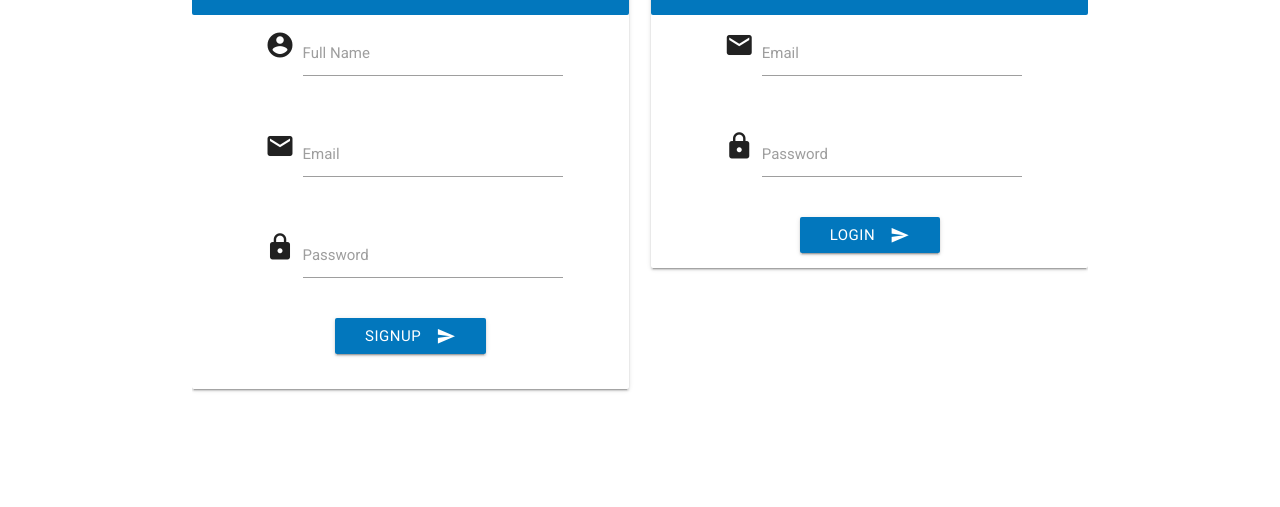
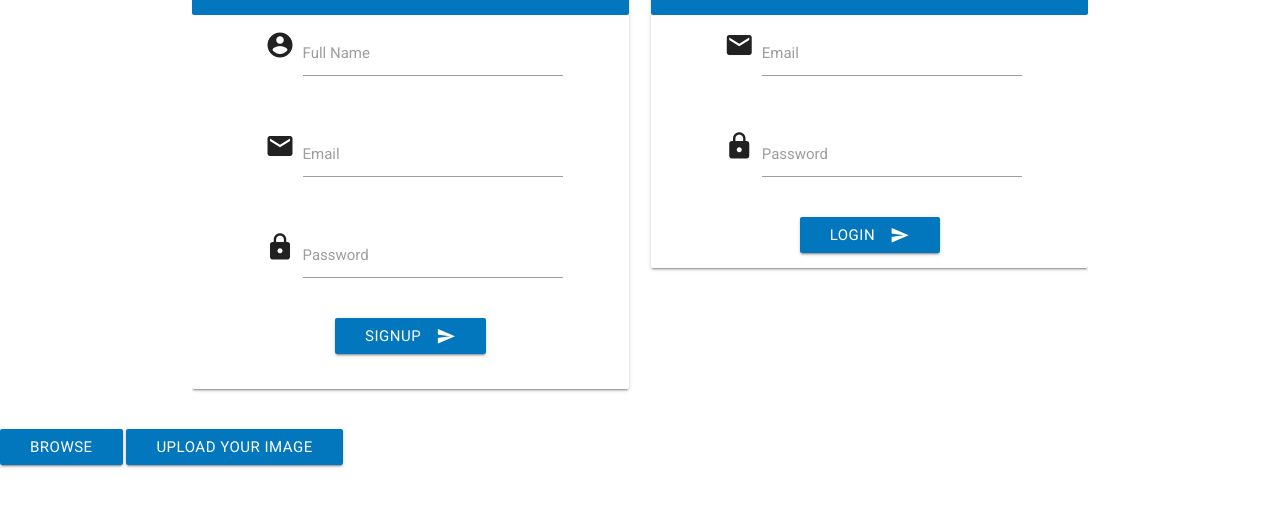
Before and after one commit to vladtruta/Woofer, a website: page web_app/application/index.html in a window 1280 px wide. Shown: the part 189-696 px from the top of the page. Drawn offline with nearby package versions, Linux system fonts and the light colour scheme; no server answers.

Commit message:
working on adding dogo

```diff
--- a/web_app/application/index.html
+++ b/web_app/application/index.html
@@ -134,8 +134,13 @@
 		</div>
 	</div>
 
-	<div id="home">
-
+	<div id="add-doggo">
+		<form action="/upload" method="post" enctype="multipart/form-data" >
+			<label class="btn btn-default btn-file">
+					Browse <input <input type="file" name="image" style="display: none;">
+			</label>
+			<input type="submit" value="Upload your image" class="btn btn-primary">
+		</form>
 	</div>
 
 	<div id="dogs">
--- a/web_app/index.js
+++ b/web_app/index.js
@@ -17,6 +17,7 @@ app.use(morgan('dev'));
 app.use(bodyParser.urlencoded({extended: true}));
 app.use(bodyParser.json());
 app.use('/application', express.static(path.join(__dirname, 'application')));
+
 app.get('/', (request, response) => {
   response.redirect('/application/about.html');
 });
```
Also changed, not shown: breeds_api/trash.txt (+0 -7 lines).
